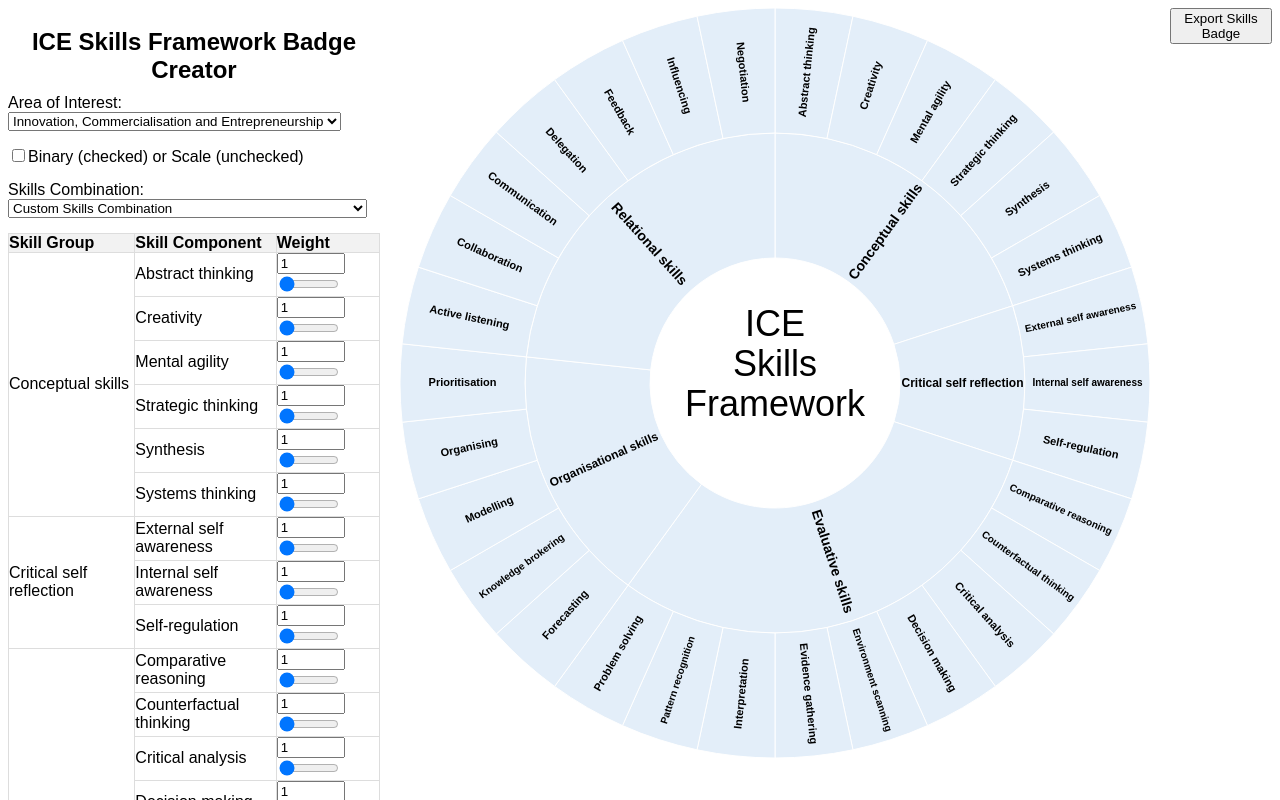
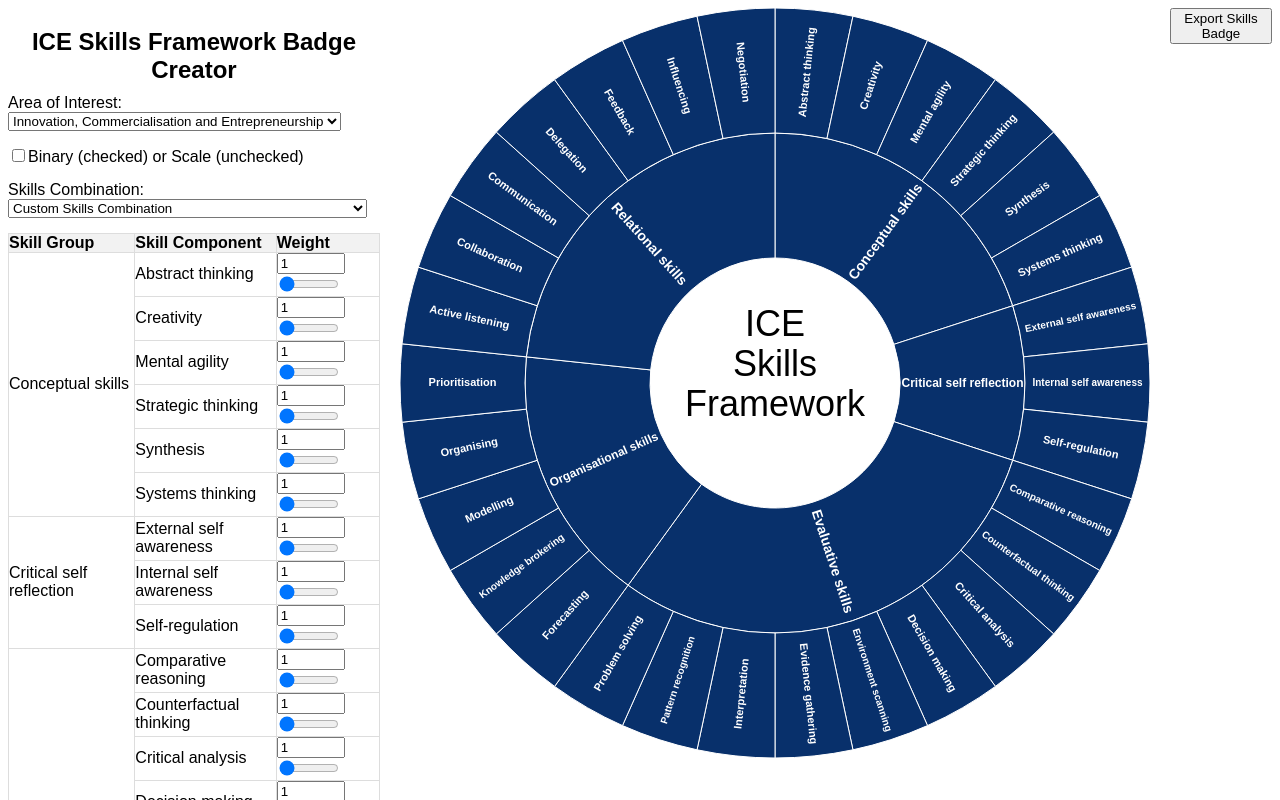
Before and after one commit to kevthenondev/ICESkillzBadge, a plain HTML site: page index.html in a window 1280 px wide. Shown: the top 800 px of the page. Drawn offline with nearby package versions, Linux system fonts and the light colour scheme.

Commit message:
Update colours
Messing with the colour logic again...

```diff
--- a/index.html
+++ b/index.html
@@ -447,13 +447,17 @@
 					// For groups (depth 1), find the max weight of its components
 					const groupComponents = d.children || [];
 					const groupMaxWeight = Math.max(...groupComponents.map(c => weights[c.data.name] || 0));
-					if (groupMaxWeight === 0) return colorScale(groupMaxWeight);
+					if (maxWeight === 1) {
+						if (groupMaxWeight === 1) return colorScale(upperBound);
+					}
 					return colorScale(groupMaxWeight); // Color based on max component weight
 				}
 				if (d.depth === 2) {
 					// For components (depth 2), use their specific weight
 					const weight = weights[d.data.name] || 0;
-					//if (maxWeight === 0) return colorScale(weight+2);
+					if (maxWeight === 1) {
+						if (weight === 1) return colorScale(upperBound);
+					}
 					return colorScale(weight);
 				}
             })
@@ -499,11 +503,12 @@
 			const groupMaxWeight = Math.max(...groupComponents.map(c => weights[c.data.name] || 0));
 
 			// Set color based on groupMaxWeight
-			//if (maxWeight === 1) return (groupMaxWeight === 0) ? "black" : "white"; // Adjust color based on max weight
+			if (maxWeight === 1) return (groupMaxWeight === 0) ? "black" : "white"; // Adjust color based on max weight
+
 			return (groupMaxWeight === 0 || groupMaxWeight === 1 || groupMaxWeight < 0.2 * maxWeight) ? "black" : "white"; // Adjust color based on max weight
 		}
 
-		//if (maxWeight === 1) return (weight === 0) ? "black" : "white"; // Adjust color based on max weight
+		if (maxWeight === 1) return (weight === 0) ? "black" : "white"; // Adjust color based on max weight
 		return (weight === 0 || weight === 1 || weight < 0.2 * maxWeight) ? "black" : "white"; // Set text color to white if < 20% of max weight
 			})
 		.text(d => d.data.name);
```
